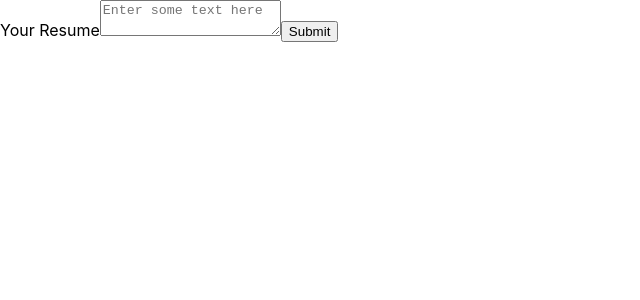
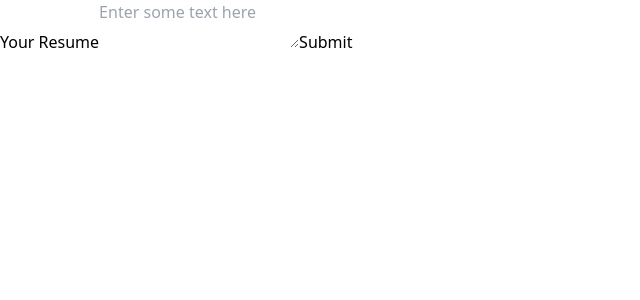
Before and after one commit to PoorRican/ResumeSlayerApp, a React (Create React App) app: page / in a window 1280 px wide. Shown: the top 300 px of the page, without its empty margins (0-640 px from the left). Built offline with nearby package versions, Linux system fonts and the light colour scheme.

Commit message:
Added TailwindCSS

```diff
--- /dev/null
+++ b/postcss.config.js
@@ -0,0 +1,6 @@
+module.exports = {
+  plugins: {
+    tailwindcss: {},
+    autoprefixer: {},
+  },
+}
--- a/src/index.css
+++ b/src/index.css
@@ -1,13 +1,3 @@
-body {
-  margin: 0;
-  font-family: -apple-system, BlinkMacSystemFont, 'Segoe UI', 'Roboto', 'Oxygen',
-    'Ubuntu', 'Cantarell', 'Fira Sans', 'Droid Sans', 'Helvetica Neue',
-    sans-serif;
-  -webkit-font-smoothing: antialiased;
-  -moz-osx-font-smoothing: grayscale;
-}
-
-code {
-  font-family: source-code-pro, Menlo, Monaco, Consolas, 'Courier New',
-    monospace;
-}
+@tailwind base;
+@tailwind components;
+@tailwind utilities;
--- /dev/null
+++ b/tailwind.config.js
@@ -0,0 +1,19 @@
+/** @type {import('tailwindcss').Config} */
+
+module.exports = {
+  content: [
+    "./src/*.{js,jsx,ts,tsx}",
+    "./src/components/*.{js,jsx,ts,tsx}",
+    './public/index.html',
+
+  ],
+
+  darkMode: false, // or 'media' or 'class'
+  theme: {
+    extend: {},
+  },
+  variants: {
+    extend: {},
+  },
+  plugins: [],
+}
```
Also changed, not shown: package.json (+15 -1 lines), 1 other file (tests, documents, lock files or other folders).
